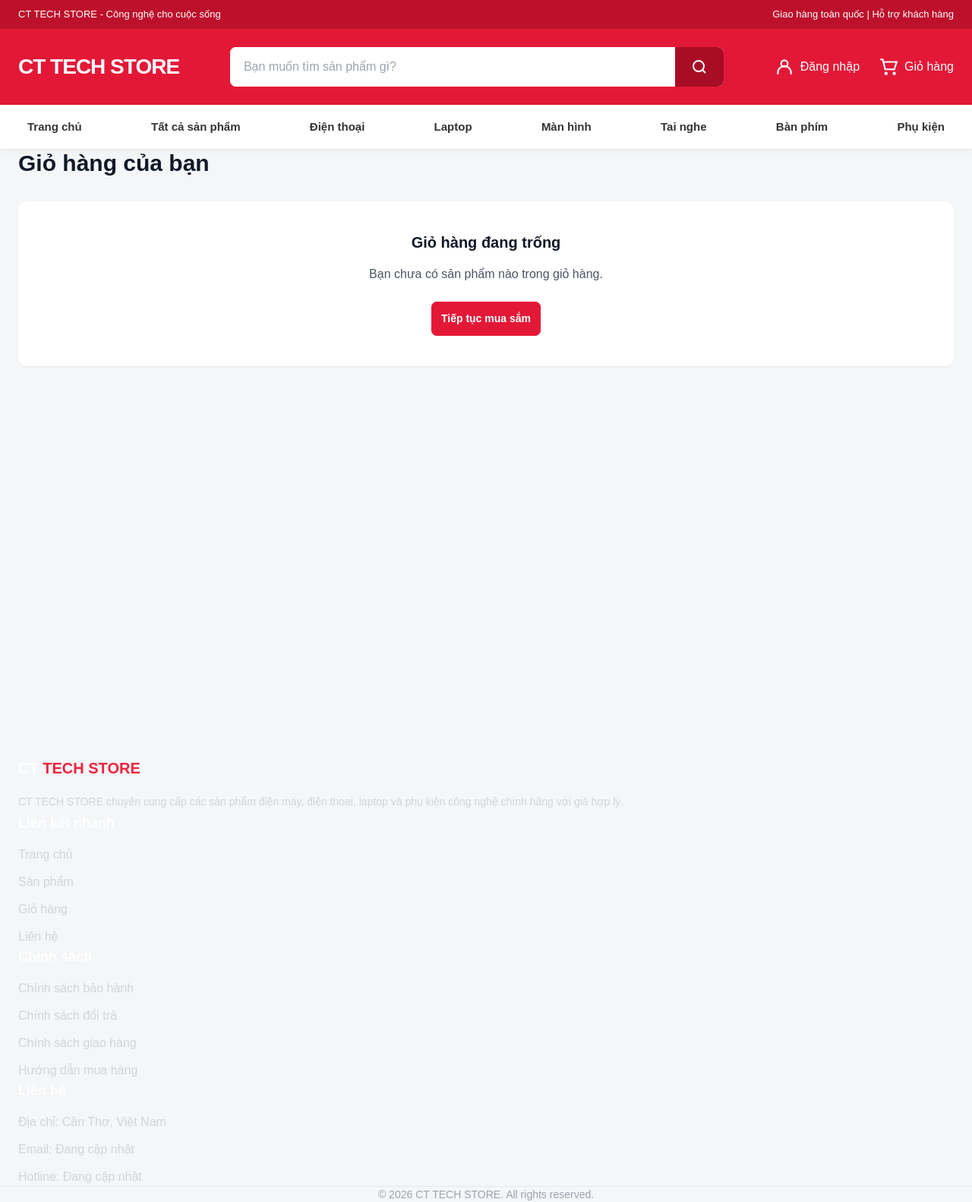
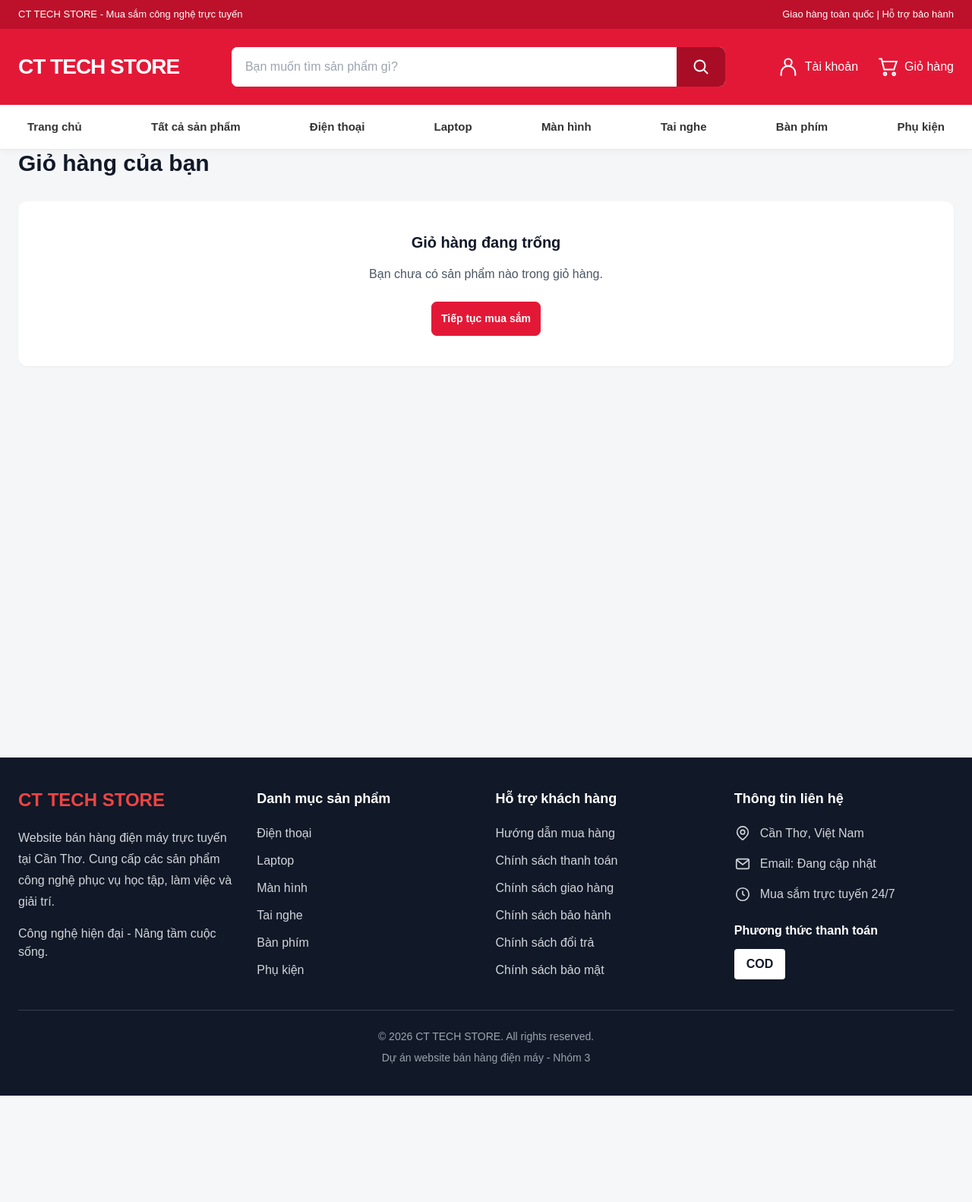
Before and after one commit to nguyentruongngoctrandl2019-jpg/NHOM3_DUANWEB, a PHP site: template app/Views/cart/index.php in a window 1280 px wide. Shown: the whole page at 76% size. After the commit the page ends 1442 px from the top, so only its background shows below. Run offline with PHP 8.4, Linux system fonts and the light colour scheme; the template is opened without the code that fills it, so the values that code supplies are empty.

Commit message:
feat(C01): Thiet ke Header va Footer

```diff
--- a/app/Views/layouts/footer.php
+++ b/app/Views/layouts/footer.php
@@ -1,96 +1,200 @@
 
-<footer class="bg-black text-white mt-12">
+<footer class="site-footer">
 
-    <div class="container-custom py-12
-                grid grid-cols-1 md:grid-cols-2
-                lg:grid-cols-4 gap-8">
+    <div class="container-custom">
 
-        <!-- Giới thiệu cửa hàng -->
+        <div class="footer-grid">
+
+            <!-- CỘT 1: GIỚI THIỆU -->
             <div>
-            <h3 class="text-xl font-bold mb-4">
-                CT <span class="text-[#EF233C]">
-                    TECH STORE
-                </span>
-            </h3>
 
-            <p class="text-gray-300 text-sm leading-7">
-                CT TECH STORE chuyên cung cấp các sản phẩm
-                điện máy, điện thoại, laptop và phụ kiện
-                công nghệ chính hãng với giá hợp lý.
+                <h2 class="text-2xl font-bold text-red-500 mb-5">
+                    CT TECH STORE
+                </h2>
+
+                <p class="text-gray-300 leading-7 mb-4">
+                    Website bán hàng điện máy trực tuyến
+                    tại Cần Thơ. Cung cấp các sản phẩm
+                    công nghệ phục vụ học tập, làm việc
+                    và giải trí.
                 </p>
+
+                <p class="text-gray-300">
+                    Công nghệ hiện đại - Nâng tầm cuộc sống.
+                </p>
+
             </div>
 
-        <!-- Liên kết nhanh -->
+            <!-- CỘT 2: DANH MỤC -->
             <div>
-            <h3 class="text-lg font-semibold mb-4">
-                Liên kết nhanh
+
+                <h3 class="text-lg font-bold mb-5">
+                    Danh mục sản phẩm
                 </h3>
 
                 <ul class="space-y-3 text-gray-300">
+
                     <li>
-                    <a href="/" class="hover:text-red-400">
-                        Trang chủ
+                        <a href="/products?category=dien-thoai"
+                           class="hover:text-red-500">
+                            Điện thoại
                         </a>
                     </li>
+
                     <li>
-                    <a href="/products" class="hover:text-red-400">
-                        Sản phẩm
+                        <a href="/products?category=laptop"
+                           class="hover:text-red-500">
+                            Laptop
                         </a>
                     </li>
+
                     <li>
-                    <a href="/cart" class="hover:text-red-400">
-                        Giỏ hàng
+                        <a href="/products?category=man-hinh"
+                           class="hover:text-red-500">
+                            Màn hình
                         </a>
                     </li>
+
                     <li>
-                    <a href="/contact" class="hover:text-red-400">
-                        Liên hệ
+                        <a href="/products?category=tai-nghe"
+                           class="hover:text-red-500">
+                            Tai nghe
                         </a>
                     </li>
+
+                    <li>
+                        <a href="/products?category=ban-phim"
+                           class="hover:text-red-500">
+                            Bàn phím
+                        </a>
+                    </li>
+
+                    <li>
+                        <a href="/products?category=phu-kien"
+                           class="hover:text-red-500">
+                            Phụ kiện
+                        </a>
+                    </li>
+
                 </ul>
+
             </div>
 
-        <!-- Chính sách -->
+            <!-- CỘT 3: CHÍNH SÁCH -->
             <div>
-            <h3 class="text-lg font-semibold mb-4">
-                Chính sách
+
+                <h3 class="text-lg font-bold mb-5">
+                    Hỗ trợ khách hàng
                 </h3>
 
                 <ul class="space-y-3 text-gray-300">
+
+                    <li>Hướng dẫn mua hàng</li>
+                    <li>Chính sách thanh toán</li>
+                    <li>Chính sách giao hàng</li>
                     <li>Chính sách bảo hành</li>
                     <li>Chính sách đổi trả</li>
-                <li>Chính sách giao hàng</li>
-                <li>Hướng dẫn mua hàng</li>
+                    <li>Chính sách bảo mật</li>
+
                 </ul>
+
             </div>
 
-        <!-- Thông tin liên hệ -->
+            <!-- CỘT 4: LIÊN HỆ -->
             <div>
-            <h3 class="text-lg font-semibold mb-4">
-                Liên hệ
+
+                <h3 class="text-lg font-bold mb-5">
+                    Thông tin liên hệ
                 </h3>
 
-            <p class="text-gray-300 mb-3">
-                Địa chỉ: Cần Thơ, Việt Nam
+                <div class="space-y-4 text-gray-300">
+
+                    <div class="flex items-center gap-3">
+
+                        <svg width="22" height="22"
+                             viewBox="0 0 24 24"
+                             fill="none"
+                             stroke="currentColor"
+                             stroke-width="1.8">
+
+                            <path d="M20 10c0 5-8 11-8 11S4 15 4 10a8 8 0 1 1 16 0z"/>
+                            <circle cx="12" cy="10" r="3"/>
+
+                        </svg>
+
+                        <span>Cần Thơ, Việt Nam</span>
+
+                    </div>
+
+                    <div class="flex items-center gap-3">
+
+                        <svg width="22" height="22"
+                             viewBox="0 0 24 24"
+                             fill="none"
+                             stroke="currentColor"
+                             stroke-width="1.8">
+
+                            <rect x="3" y="5"
+                                  width="18" height="14"
+                                  rx="2"/>
+
+                            <path d="m3 6 9 7 9-7"/>
+
+                        </svg>
+
+                        <span>Email: Đang cập nhật</span>
+
+                    </div>
+
+                    <div class="flex items-center gap-3">
+
+                        <svg width="22" height="22"
+                             viewBox="0 0 24 24"
+                             fill="none"
+                             stroke="currentColor"
+                             stroke-width="1.8">
+
+                            <circle cx="12" cy="12" r="9"/>
+                            <path d="M12 7v5l3 2"/>
+
+                        </svg>
+
+                        <span>Mua sắm trực tuyến 24/7</span>
+
+                    </div>
+
+                </div>
+
+                <h4 class="font-bold mt-6 mb-3">
+                    Phương thức thanh toán
+                </h4>
+
+                <span class="inline-block bg-white text-gray-900
+                             px-4 py-2 rounded font-bold">
+
+                    COD
+
+                </span>
+
+            </div>
+
+        </div>
+
+        <!-- BẢN QUYỀN -->
+        <div class="border-t border-gray-700 mt-10 pt-6
+                    text-center text-gray-400 text-sm">
+
+            <p>
+                &copy; <?= date('Y') ?> CT TECH STORE.
+                All rights reserved.
             </p>
 
-            <p class="text-gray-300 mb-3">
-                Email: Đang cập nhật
+            <p class="mt-2">
+                Dự án website bán hàng điện máy - Nhóm 3
             </p>
 
-            <p class="text-gray-300">
-                Hotline: Đang cập nhật
-            </p>
-        </div>
         </div>
 
-    <!-- Bản quyền -->
-    <div class="border-t border-gray-800">
-        <div class="container-custom py-5 text-center
-                    text-gray-400 text-sm">
-            &copy; <?= date('Y') ?>
-            CT TECH STORE. All rights reserved.
-        </div>
     </div>
 
 </footer>
--- a/app/Views/layouts/header.php
+++ b/app/Views/layouts/header.php
@@ -4,13 +4,21 @@
     <!-- THANH THÔNG TIN -->
     <div class="header-top">
         <div class="container-custom flex justify-between flex-wrap gap-2">
-            <span>CT TECH STORE - Công nghệ cho cuộc sống</span>
-            <span>Giao hàng toàn quốc | Hỗ trợ khách hàng</span>
+
+            <span>
+                CT TECH STORE - Mua sắm công nghệ trực tuyến
+            </span>
+
+            <span>
+                Giao hàng toàn quốc | Hỗ trợ bảo hành
+            </span>
+
         </div>
     </div>
 
     <!-- HEADER CHÍNH -->
     <div class="header-main">
+
         <div class="container-custom header-inner">
 
             <!-- LOGO -->
@@ -19,21 +27,29 @@
             </a>
 
             <!-- TÌM KIẾM -->
-            <form action="/products" method="GET" class="search-box">
+            <form action="/products"
+                  method="GET"
+                  class="search-box">
 
-                <input type="text"
+                <input type="search"
                        name="search"
-                       placeholder="Bạn muốn tìm sản phẩm gì?">
+                       placeholder="Bạn muốn tìm sản phẩm gì?"
+                       aria-label="Tìm kiếm sản phẩm">
 
                 <button type="submit" aria-label="Tìm kiếm">
-                    <svg width="24" height="24"
+
+                    <svg width="24"
+                         height="24"
                          viewBox="0 0 24 24"
                          fill="none"
                          stroke="currentColor"
                          stroke-width="2">
-                        <circle cx="11" cy="11" r="7"/>
-                        <path d="m20 20-4-4"/>
+
+                        <circle cx="10.5" cy="10.5" r="7"/>
+                        <path d="m16 16 5 5"/>
+
                     </svg>
+
                 </button>
 
             </form>
@@ -41,31 +57,37 @@
             <!-- TÀI KHOẢN VÀ GIỎ HÀNG -->
             <div class="header-actions">
 
-                <a href="/login" class="flex items-center gap-2">
+                <a href="/login">
 
-                    <svg width="26" height="26"
+                    <svg width="28"
+                         height="28"
                          viewBox="0 0 24 24"
                          fill="none"
                          stroke="currentColor"
-                         stroke-width="2">
-                        <circle cx="12" cy="8" r="4"/>
-                        <path d="M4 21v-2a8 8 0 0 1 16 0v2"/>
+                         stroke-width="1.8">
+
+                        <circle cx="12" cy="7" r="4"/>
+                        <path d="M4 22v-3a8 8 0 0 1 16 0v3"/>
+
                     </svg>
 
-                    <span>Đăng nhập</span>
+                    <span>Tài khoản</span>
 
                 </a>
 
-                <a href="/cart" class="flex items-center gap-2">
+                <a href="/cart">
 
-                    <svg width="26" height="26"
+                    <svg width="28"
+                         height="28"
                          viewBox="0 0 24 24"
                          fill="none"
                          stroke="currentColor"
-                         stroke-width="2">
+                         stroke-width="1.8">
+
                         <path d="M2 3h3l3 12h11l3-9H6"/>
-                        <circle cx="9" cy="20" r="1"/>
-                        <circle cx="19" cy="20" r="1"/>
+                        <circle cx="9" cy="20" r="1.5"/>
+                        <circle cx="19" cy="20" r="1.5"/>
+
                     </svg>
 
                     <span>Giỏ hàng</span>
@@ -73,14 +95,18 @@
                 </a>
 
             </div>
+
         </div>
+
     </div>
 
-    <!-- MENU DANH MỤC -->
+    <!-- MENU ĐIỀU HƯỚNG -->
     <nav class="navigation">
+
         <div class="container-custom">
 
             <ul>
+
                 <li>
                     <a href="/">Trang chủ</a>
                 </li>
@@ -124,9 +150,11 @@
                         Phụ kiện
                     </a>
                 </li>
+
             </ul>
 
         </div>
+
     </nav>
 
 </header>
```
Lines whose indentation alone changed are shown as unchanged.
